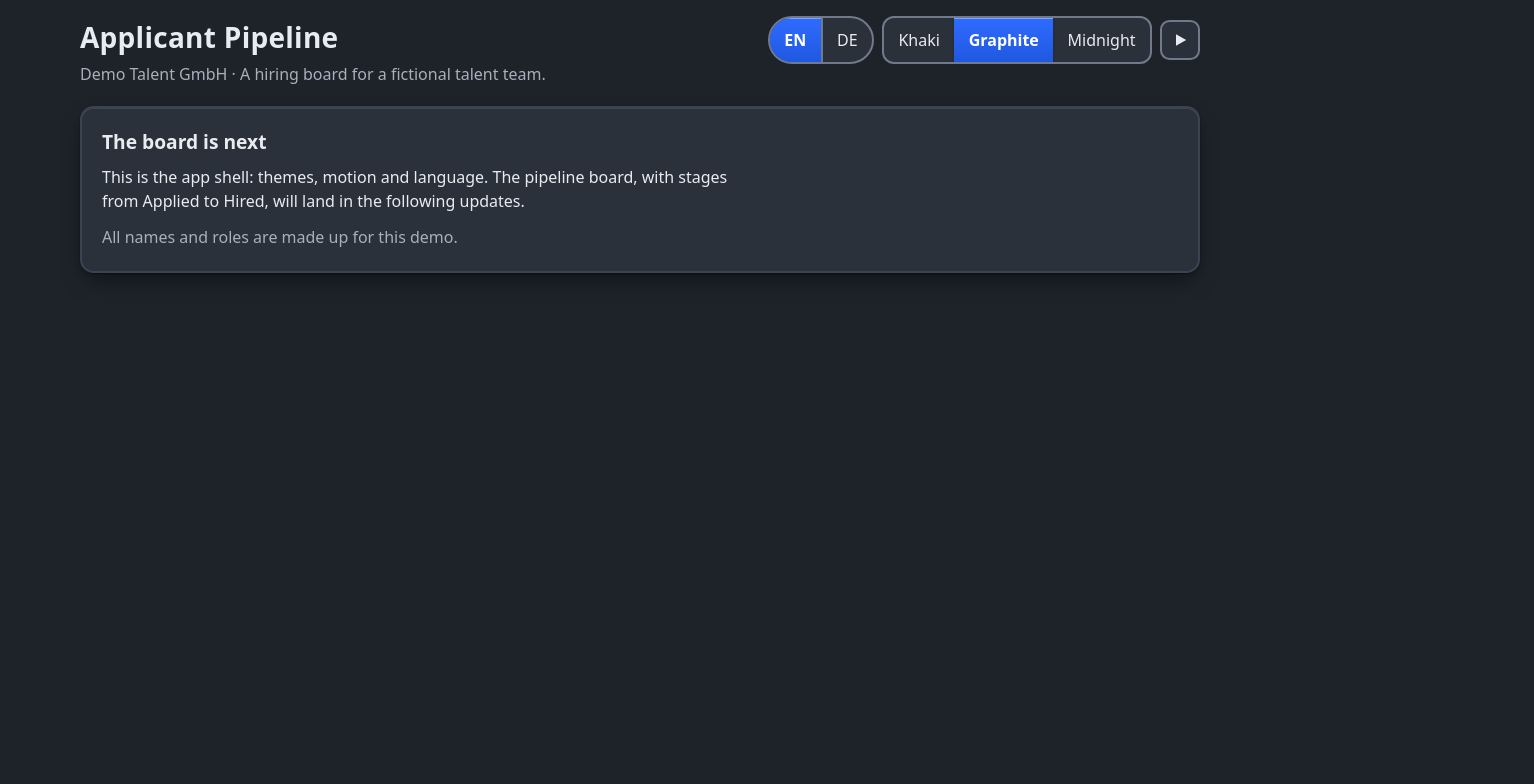
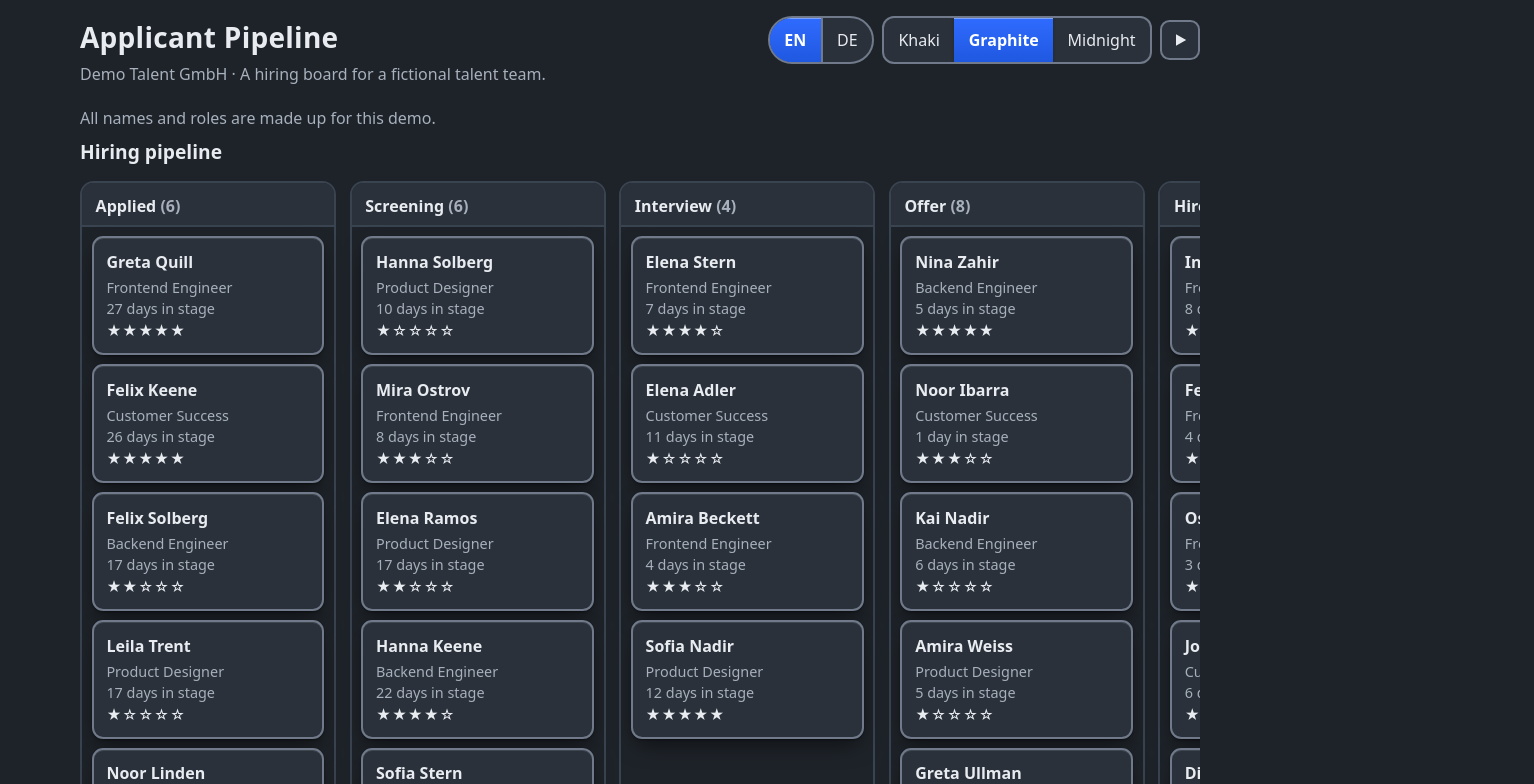
Before and after one commit to ali1129js/applicant-pipeline, a React (Vite) app: page / in a window 1280 px wide. Shown: the top 784 px of the page, 1534 px wide, since content can reach past the window. Built offline with nearby package versions, Linux system fonts and the light colour scheme.

Commit message:
Add the pipeline board with stage columns and glossy applicant cards (APP-03)

```diff
--- a/src/App.tsx
+++ b/src/App.tsx
@@ -1,5 +1,8 @@
-import { useEffect } from "react";
+import { useEffect, useMemo, useState } from "react";
+import { Board } from "./components/Board";
+import { generateApplicants } from "./domain/seed";
 import { useStoredState } from "./hooks/useStoredState";
+import { DEMO_TODAY } from "./lib/demo";
 import { STRINGS } from "./lib/i18n";
 import {
   KEYS,
@@ -16,7 +19,11 @@ import { MotionToggle } from "./theme/MotionToggle";
 import { ThemeSwitcher } from "./theme/ThemeSwitcher";
 import { applyMotion, applyTheme, prefersReducedMotion } from "./theme/themes";
 
-export function App() {
+interface AppProps {
+  now?: Date;
+}
+
+export function App({ now = DEMO_TODAY }: AppProps) {
   const [theme, setTheme] = useStoredState<ThemeName>(KEYS.theme, themeSchema, defaultTheme());
   const [motion, setMotion] = useStoredState<MotionName>(
     KEYS.motion,
@@ -30,6 +37,8 @@ export function App() {
   );
   const reducedMotion = prefersReducedMotion();
   const strings = STRINGS[locale];
+  const [applicants] = useState(() => generateApplicants({ referenceDate: DEMO_TODAY }));
+  const boardApplicants = useMemo(() => applicants, [applicants]);
 
   useEffect(() => applyTheme(theme), [theme]);
   useEffect(
@@ -65,11 +74,9 @@ export function App() {
         </div>
       </header>
       <main id="main" className="app-main" tabIndex={-1}>
-        <section className="panel" aria-labelledby="intro-h">
-          <h2 id="intro-h">{strings.comingSoonHeading}</h2>
-          <p>{strings.comingSoonBody}</p>
-          <p>{strings.fictionalNote}</p>
-        </section>
+        <p className="board-note">{strings.fictionalNote}</p>
+        <h2 className="board-heading">{strings.boardHeading}</h2>
+        <Board applicants={boardApplicants} now={now} strings={strings} />
       </main>
     </div>
   );
--- /dev/null
+++ b/src/components/ApplicantCard.tsx
@@ -0,0 +1,27 @@
+import { daysInStage } from "../domain/moves";
+import type { Applicant } from "../domain/schemas";
+import type { UIStrings } from "../lib/i18n";
+
+interface Props {
+  applicant: Applicant;
+  now: Date;
+  strings: UIStrings;
+}
+
+export function ApplicantCard({ applicant, now, strings }: Props) {
+  const days = daysInStage(applicant, now);
+  return (
+    <article className="applicant-card" data-stage={applicant.stage} data-id={applicant.id}>
+      <h4 className="applicant-name">{applicant.name}</h4>
+      <p className="applicant-role">{strings.roleLabel[applicant.roleId]}</p>
+      <p className="applicant-meta">{strings.daysInStage(days)}</p>
+      <p className="applicant-rating">
+        <span aria-hidden="true">
+          {"★".repeat(applicant.rating)}
+          {"☆".repeat(5 - applicant.rating)}
+        </span>
+        <span className="sr-only">{strings.rating(applicant.rating)}</span>
+      </p>
+    </article>
+  );
+}
--- /dev/null
+++ b/src/components/Board.tsx
@@ -0,0 +1,26 @@
+import { STAGES, type Applicant } from "../domain/schemas";
+import { applicantsInStage } from "../domain/moves";
+import type { UIStrings } from "../lib/i18n";
+import { Column } from "./Column";
+
+interface Props {
+  applicants: readonly Applicant[];
+  now: Date;
+  strings: UIStrings;
+}
+
+export function Board({ applicants, now, strings }: Props) {
+  return (
+    <div className="board" data-testid="board" role="region" aria-label={strings.boardHeading}>
+      {STAGES.map((stage) => (
+        <Column
+          key={stage}
+          stage={stage}
+          applicants={applicantsInStage(applicants, stage)}
+          now={now}
+          strings={strings}
+        />
+      ))}
+    </div>
+  );
+}
--- /dev/null
+++ b/src/components/Column.tsx
@@ -0,0 +1,35 @@
+import type { Applicant, Stage } from "../domain/schemas";
+import type { UIStrings } from "../lib/i18n";
+import { ApplicantCard } from "./ApplicantCard";
+
+interface Props {
+  stage: Stage;
+  applicants: readonly Applicant[];
+  now: Date;
+  strings: UIStrings;
+}
+
+export function Column({ stage, applicants, now, strings }: Props) {
+  const headingId = `stage-${stage}`;
+  const label = strings.stageLabel[stage];
+  return (
+    <section className="board-column" data-stage={stage} aria-labelledby={headingId}>
+      <header className="column-header">
+        <h3 id={headingId}>
+          {label} <span className="column-count">({applicants.length})</span>
+        </h3>
+      </header>
+      {applicants.length === 0 ? (
+        <p className="column-empty">{strings.emptyColumn}</p>
+      ) : (
+        <ul className="column-cards">
+          {applicants.map((applicant) => (
+            <li key={applicant.id}>
+              <ApplicantCard applicant={applicant} now={now} strings={strings} />
+            </li>
+          ))}
+        </ul>
+      )}
+    </section>
+  );
+}
--- a/src/index.css
+++ b/src/index.css
@@ -143,3 +143,98 @@ textarea {
   margin-bottom: 0;
   color: var(--text-muted);
 }
+
+.sr-only {
+  position: absolute;
+  width: 1px;
+  height: 1px;
+  margin: -1px;
+  padding: 0;
+  overflow: hidden;
+  clip-path: inset(50%);
+  white-space: nowrap;
+  border: 0;
+}
+
+.board-note {
+  margin: 0 0 0.5rem;
+  color: var(--text-muted);
+}
+.board-heading {
+  margin: 0 0 0.75rem;
+  font-size: 1.2rem;
+}
+
+.board {
+  display: flex;
+  gap: 0.85rem;
+  overflow-x: auto;
+  padding: 0.15rem 0 0.75rem;
+  align-items: stretch;
+}
+
+.board-column {
+  flex: 1 0 16rem;
+  min-width: 16rem;
+  border: 2px solid var(--border);
+  border-radius: 0.85rem;
+  background: var(--bg);
+  display: flex;
+  flex-direction: column;
+  min-height: 18rem;
+}
+
+.column-header {
+  padding: 0.7rem 0.85rem 0.4rem;
+  border-bottom: 2px solid var(--border);
+  background: var(--surface);
+  border-radius: 0.7rem 0.7rem 0 0;
+}
+.column-header h3 {
+  margin: 0;
+  font-size: 1rem;
+}
+.column-count {
+  font-weight: 600;
+  color: var(--text-muted);
+}
+
+.column-empty {
+  margin: 0;
+  padding: 1rem 0.85rem;
+  color: var(--text-muted);
+}
+
+.column-cards {
+  list-style: none;
+  margin: 0;
+  padding: 0.6rem;
+  display: flex;
+  flex-direction: column;
+  gap: 0.6rem;
+}
+
+.applicant-card {
+  border: 2px solid var(--control-border);
+  border-radius: 0.7rem;
+  padding: 0.7rem 0.8rem;
+  background: var(--surface);
+  box-shadow: var(--shadow-card);
+}
+.applicant-name {
+  margin: 0 0 0.2rem;
+  font-size: 1rem;
+}
+.applicant-role,
+.applicant-meta,
+.applicant-rating {
+  margin: 0;
+  font-size: 0.9rem;
+}
+.applicant-role,
+.applicant-meta {
+  color: var(--text-muted);
+}
+.applicant-rating {
+  letter-spacing: 0.06em;
+}
--- /dev/null
+++ b/src/lib/demo.ts
@@ -0,0 +1,2 @@
+/** Fixed "today" for seeded demo data and stable tests. */
+export const DEMO_TODAY = new Date("2026-11-22T12:00:00.000Z");
--- a/src/lib/i18n.ts
+++ b/src/lib/i18n.ts
@@ -1,3 +1,4 @@
+import type { RoleId, Stage } from "../domain/schemas";
 import type { LocaleName, ThemeName } from "./types";
 
 export interface UIStrings {
@@ -13,9 +14,13 @@ export interface UIStrings {
   themeLabel: Record<ThemeName, string>;
   animatedBackground: string;
   animatedBackgroundReduced: string;
-  comingSoonHeading: string;
-  comingSoonBody: string;
+  boardHeading: string;
   fictionalNote: string;
+  emptyColumn: string;
+  daysInStage: (days: number) => string;
+  rating: (value: number) => string;
+  stageLabel: Record<Stage, string>;
+  roleLabel: Record<RoleId, string>;
 }
 
 export const COMPANY = "Demo Talent GmbH";
@@ -34,10 +39,25 @@ export const STRINGS: Record<LocaleName, UIStrings> = {
     themeLabel: { khaki: "Khaki", graphite: "Graphite", midnight: "Midnight" },
     animatedBackground: "Animated background",
     animatedBackgroundReduced: "Animated background (reduced motion is on)",
-    comingSoonHeading: "The board is next",
-    comingSoonBody:
-      "This is the app shell: themes, motion and language. The pipeline board, with stages from Applied to Hired, will land in the following updates.",
+    boardHeading: "Hiring pipeline",
     fictionalNote: "All names and roles are made up for this demo.",
+    emptyColumn: "No applicants in this stage.",
+    daysInStage: (days) => (days === 1 ? "1 day in stage" : `${days} days in stage`),
+    rating: (value) => `Rating ${value} of 5`,
+    stageLabel: {
+      applied: "Applied",
+      screening: "Screening",
+      interview: "Interview",
+      offer: "Offer",
+      hired: "Hired",
+      rejected: "Rejected",
+    },
+    roleLabel: {
+      "frontend-engineer": "Frontend Engineer",
+      "backend-engineer": "Backend Engineer",
+      "product-designer": "Product Designer",
+      "customer-success": "Customer Success",
+    },
   },
   de: {
     skipToContent: "Zum Inhalt springen",
@@ -52,9 +72,24 @@ export const STRINGS: Record<LocaleName, UIStrings> = {
     themeLabel: { khaki: "Khaki", graphite: "Graphit", midnight: "Mitternacht" },
     animatedBackground: "Animierter Hintergrund",
     animatedBackgroundReduced: "Animierter Hintergrund (reduzierte Bewegung ist aktiv)",
-    comingSoonHeading: "Als Nächstes kommt das Board",
-    comingSoonBody:
-      "Das ist die App-Hülle: Themes, Bewegung und Sprache. Das Pipeline-Board mit den Stufen von Eingegangen bis Eingestellt folgt in den nächsten Schritten.",
+    boardHeading: "Einstellungspipeline",
     fictionalNote: "Alle Namen und Rollen in dieser Demo sind erfunden.",
+    emptyColumn: "Keine Bewerbungen in dieser Stufe.",
+    daysInStage: (days) => (days === 1 ? "1 Tag in der Stufe" : `${days} Tage in der Stufe`),
+    rating: (value) => `Bewertung ${value} von 5`,
+    stageLabel: {
+      applied: "Eingegangen",
+      screening: "Prüfung",
+      interview: "Gespräch",
+      offer: "Angebot",
+      hired: "Eingestellt",
+      rejected: "Abgelehnt",
+    },
+    roleLabel: {
+      "frontend-engineer": "Frontend-Ingenieur",
+      "backend-engineer": "Backend-Ingenieur",
+      "product-designer": "Produktdesigner",
+      "customer-success": "Customer Success",
+    },
   },
 };
```
Also changed, not shown: 1 other file (tests, documents, lock files or other folders).
